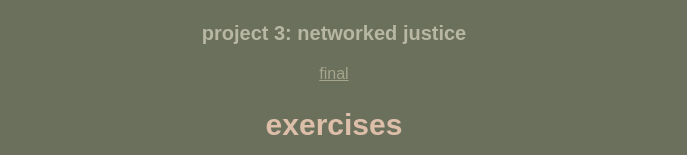
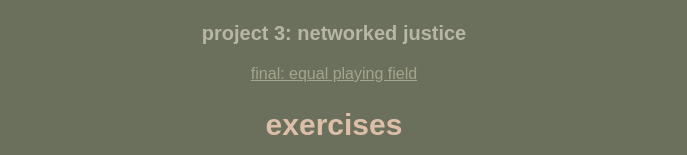
Before and after one commit to johannahsueg/iml300, a plain HTML site: page homepage/index.html in a window 1280 px wide. Shown: the part 511-666 px from the top of the page, without its empty margins (306-993 px from the left). Drawn offline with Linux system fonts and the light colour scheme.

Commit message:
project 3

```diff
--- a/homepage/index.html
+++ b/homepage/index.html
@@ -36,7 +36,9 @@
         >final: sounds of home</a
       >
       <h3>project 3: networked justice</h3>
-      <a href="">final</a>
+      <a href="https://womens-sports-iml300.glitch.me/index.html"
+        >final: equal playing field</a
+      >
     </div>
 
     <div>
```
Also changed, not shown: 1 other file.
